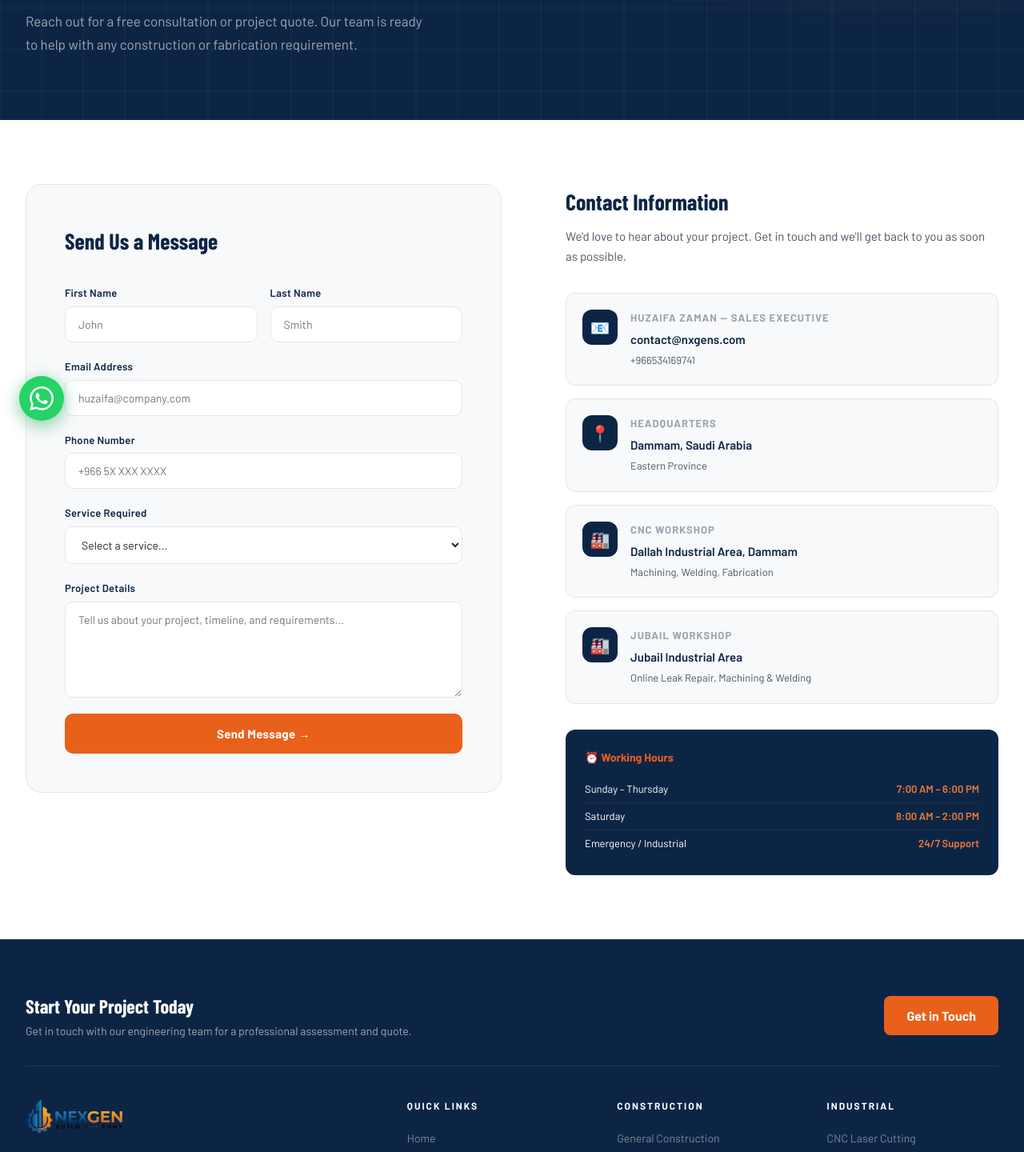
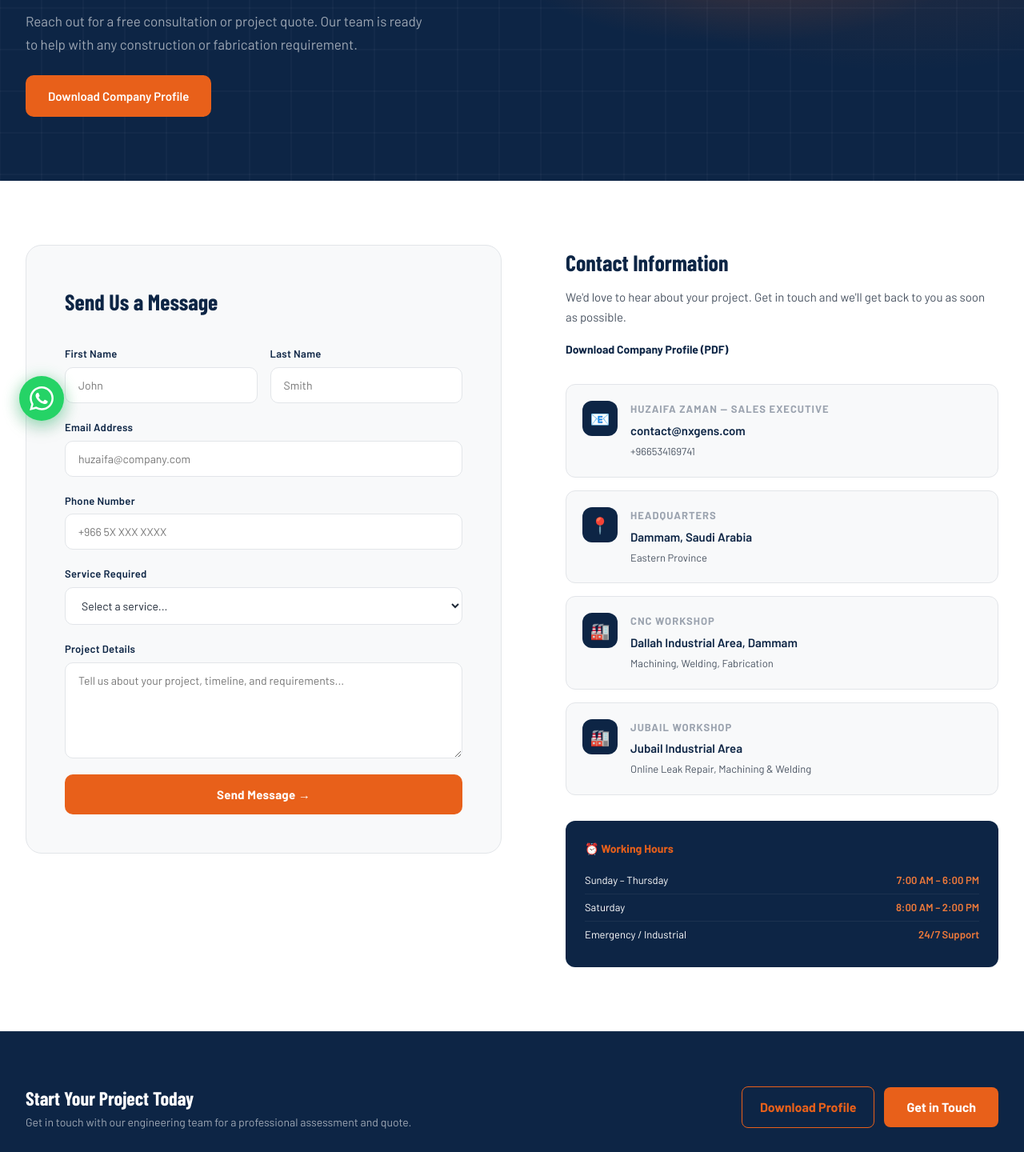
Before and after one commit to shahzaibahmadpawar1/nxgens-website, a Next.js app: page /contact in a window 1280 px wide. Shown: the part 250-1690 px from the top of the page at 80% size. Built offline with nearby package versions, Linux system fonts and the light colour scheme; no server answers; a web font is replaced by a local one.

Commit message:
download company file option added to website

```diff
--- a/src/app/contact/page.tsx
+++ b/src/app/contact/page.tsx
@@ -5,6 +5,8 @@ import Link from 'next/link';
 import { useLanguage } from '@/context/LanguageContext';
 import { InteractiveGrid } from '@/components/InteractiveGrid';
 import { useRecaptcha } from '@/context/RecaptchaContext';
+import { CompanyProfileActions } from '@/components/CompanyProfileActions';
+import { COMPANY_PROFILE_FILENAME, COMPANY_PROFILE_HREF } from '@/lib/companyProfile';
 
 export default function ContactPage() {
   const { t } = useLanguage();
@@ -127,6 +129,7 @@ export default function ContactPage() {
               'تواصل معنا للحصول على استشارة مجانية أو عرض أسعار للمشروع. فريقنا جاهز للمساعدة في أي متطلبات بناء أو تصنيع.'
             )}
           </p>
+          <CompanyProfileActions variant="contact" style={{ marginTop: '24px' }} />
         </div>
       </section>
 
@@ -275,6 +278,15 @@ export default function ContactPage() {
                     'يسعدنا سماع تفاصيل مشروعك. تواصل معنا وسنرد عليك في أقرب وقت ممكن.'
                   )}
                 </p>
+                <div style={{ marginTop: '16px', display: 'flex', flexDirection: 'column', gap: '8px' }}>
+                  <a
+                    href={COMPANY_PROFILE_HREF}
+                    download={COMPANY_PROFILE_FILENAME}
+                    style={{ color: 'var(--navy)', fontWeight: 700, textDecoration: 'none', fontSize: '14px' }}
+                  >
+                    {t('Download Company Profile (PDF)', 'تحميل ملف الشركة (PDF)')}
+                  </a>
+                </div>
               </div>
 
               <div className="info-cards">
--- /dev/null
+++ b/src/components/CompanyProfileActions.tsx
@@ -0,0 +1,92 @@
+'use client';
+
+import React from 'react';
+import { useLanguage } from '@/context/LanguageContext';
+import { COMPANY_PROFILE_FILENAME, COMPANY_PROFILE_HREF } from '@/lib/companyProfile';
+
+type Variant = 'hero' | 'cta' | 'contact';
+
+interface CompanyProfileActionsProps {
+  variant?: Variant;
+  className?: string;
+  style?: React.CSSProperties;
+}
+
+export const CompanyProfileActions: React.FC<CompanyProfileActionsProps> = ({
+  variant = 'hero',
+  className,
+  style,
+}) => {
+  const { t } = useLanguage();
+
+  const downloadLabel = t('Download Company Profile', 'تحميل ملف الشركة');
+
+  const base: React.CSSProperties = {
+    display: 'inline-flex',
+    alignItems: 'center',
+    gap: '8px',
+    padding: '14px 28px',
+    borderRadius: '10px',
+    fontSize: '15px',
+    fontWeight: 600,
+    textDecoration: 'none',
+    transition: 'var(--transition)',
+    cursor: 'pointer',
+  };
+
+  let downloadStyle: React.CSSProperties;
+
+  if (variant === 'cta') {
+    downloadStyle = {
+      ...base,
+      background: 'white',
+      color: 'var(--orange)',
+      border: '2px solid white',
+      fontWeight: 700,
+    };
+  } else {
+    // hero / contact — dark navy backgrounds
+    downloadStyle = {
+      ...base,
+      background: 'var(--orange)',
+      color: 'white',
+      border: 'none',
+    };
+  }
+
+  return (
+    <div
+      className={className}
+      style={{
+        display: 'flex',
+        flexWrap: 'wrap',
+        gap: '12px',
+        ...style,
+      }}
+    >
+      <a
+        href={COMPANY_PROFILE_HREF}
+        download={COMPANY_PROFILE_FILENAME}
+        style={downloadStyle}
+        onMouseOver={(e) => {
+          if (variant === 'cta') {
+            e.currentTarget.style.background = 'rgba(255,255,255,0.92)';
+          } else {
+            e.currentTarget.style.background = 'var(--orange-light)';
+            e.currentTarget.style.transform = 'translateY(-2px)';
+          }
+        }}
+        onMouseOut={(e) => {
+          if (variant === 'cta') {
+            e.currentTarget.style.background = 'white';
+          } else {
+            e.currentTarget.style.background = 'var(--orange)';
+            e.currentTarget.style.transform = 'none';
+          }
+        }}
+      >
+        {downloadLabel}
+      </a>
+    </div>
+  );
+};
--- a/src/components/Footer.tsx
+++ b/src/components/Footer.tsx
@@ -3,6 +3,7 @@
 import React from 'react';
 import Link from 'next/link';
 import { useLanguage } from '@/context/LanguageContext';
+import { COMPANY_PROFILE_FILENAME, COMPANY_PROFILE_HREF } from '@/lib/companyProfile';
 
 export const Footer: React.FC = () => {
   const { t, lang } = useLanguage();
@@ -20,9 +21,20 @@ export const Footer: React.FC = () => {
               {t('Get in touch with our engineering team for a professional assessment and quote.', 'تواصل مع فريقنا الهندسي للحصول على تقييم وعرض سعر احترافي.')}
             </p>
           </div>
-          <Link href="/contact" style={{ padding: '12px 28px', background: 'var(--orange)', color: 'white', borderRadius: '8px', fontWeight: 700, textDecoration: 'none', transition: 'background 0.3s ease' }} onMouseOver={(e) => e.currentTarget.style.background = '#d55313'} onMouseOut={(e) => e.currentTarget.style.background = 'var(--orange)'}>
-            {t('Get in Touch', 'تواصل معنا')}
-          </Link>
+          <div style={{ display: 'flex', flexWrap: 'wrap', gap: '12px', alignItems: 'center' }}>
+            <a
+              href={COMPANY_PROFILE_HREF}
+              download={COMPANY_PROFILE_FILENAME}
+              style={{ padding: '12px 22px', background: 'transparent', border: '1.5px solid var(--orange)', color: 'var(--orange)', borderRadius: '8px', fontWeight: 700, textDecoration: 'none', transition: 'all 0.3s ease' }}
+              onMouseOver={(e) => { e.currentTarget.style.background = 'var(--orange)'; e.currentTarget.style.color = 'white'; }}
+              onMouseOut={(e) => { e.currentTarget.style.background = 'transparent'; e.currentTarget.style.color = 'var(--orange)'; }}
+            >
+              {t('Download Profile', 'تحميل الملف')}
+            </a>
+            <Link href="/contact" style={{ padding: '12px 28px', background: 'var(--orange)', color: 'white', borderRadius: '8px', fontWeight: 700, textDecoration: 'none', transition: 'background 0.3s ease' }} onMouseOver={(e) => e.currentTarget.style.background = '#d55313'} onMouseOut={(e) => e.currentTarget.style.background = 'var(--orange)'}>
+              {t('Get in Touch', 'تواصل معنا')}
+            </Link>
+          </div>
         </div>
 
         <div className="footer-grid">
@@ -52,6 +64,9 @@ export const Footer: React.FC = () => {
               <Link href="/workshop">{t('Workshop', 'الورشة')}</Link>
               <Link href="/fabrication-shop">{t('Fabrication Shop', 'ورشة التصنيع')}</Link>
               <Link href="/contact">{t('Contact', 'تواصل معنا')}</Link>
+              <a href={COMPANY_PROFILE_HREF} download={COMPANY_PROFILE_FILENAME}>
+                {t('Download Company Profile', 'تحميل ملف الشركة')}
+              </a>
             </div>
           </div>
 
--- a/src/components/ThemeInit.tsx
+++ b/src/components/ThemeInit.tsx
@@ -1,8 +1,11 @@
 import React from 'react';
+import Script from 'next/script';
 
 export const ThemeInit: React.FC = () => {
   return (
-    <script
+    <Script
+      id="theme-init"
+      strategy="beforeInteractive"
       dangerouslySetInnerHTML={{
         __html: `
           (function() {
--- /dev/null
+++ b/src/lib/companyProfile.ts
@@ -0,0 +1,4 @@
+/** Public URL for the NexGen Build company profile PDF (served from /public). */
+export const COMPANY_PROFILE_HREF = '/NexGen-Build-Company-Profile.pdf';
+
+export const COMPANY_PROFILE_FILENAME = 'NexGen-Build-Company-Profile.pdf';
```
Also changed, not shown: src/app/about/page.tsx (+8 -2 lines), 2 other files (tests, documents, lock files or other folders).
